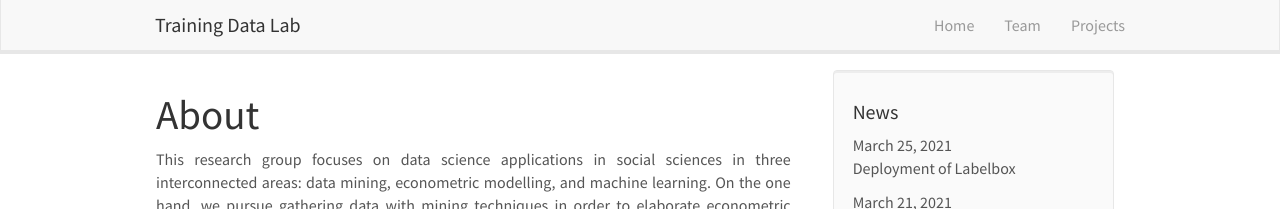
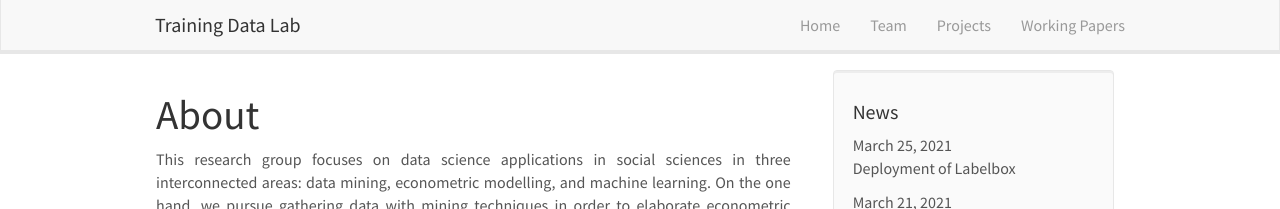
Before and after one commit to training-datalab/old-training-datalab.com, a Jekyll site: the page built from _pages/home.md, in a window 1280 px wide. Shown: the top 209 px of the page. Built offline with Jekyll 4.4.1, drawn with Linux system fonts in a browser that asks for light colours; nearby versions of some CDN libraries.

Commit message:
Update header.html

```diff
--- a/_includes/header.html
+++ b/_includes/header.html
@@ -15,6 +15,7 @@
 		<li><a href="{{ site.url }}{{ site.baseurl }}/">Home</a></li>
 		<li><a href="{{ site.url }}{{ site.baseurl }}/team">Team</a></li>
 		<li><a href="{{ site.url }}{{ site.baseurl }}/projects">Projects</a></li>
+		<li><a href="{{ site.url }}{{ site.baseurl }}/tufte-working-papers">Working Papers</a></li>
 	  </ul>
 	</div>
   </div>
```
